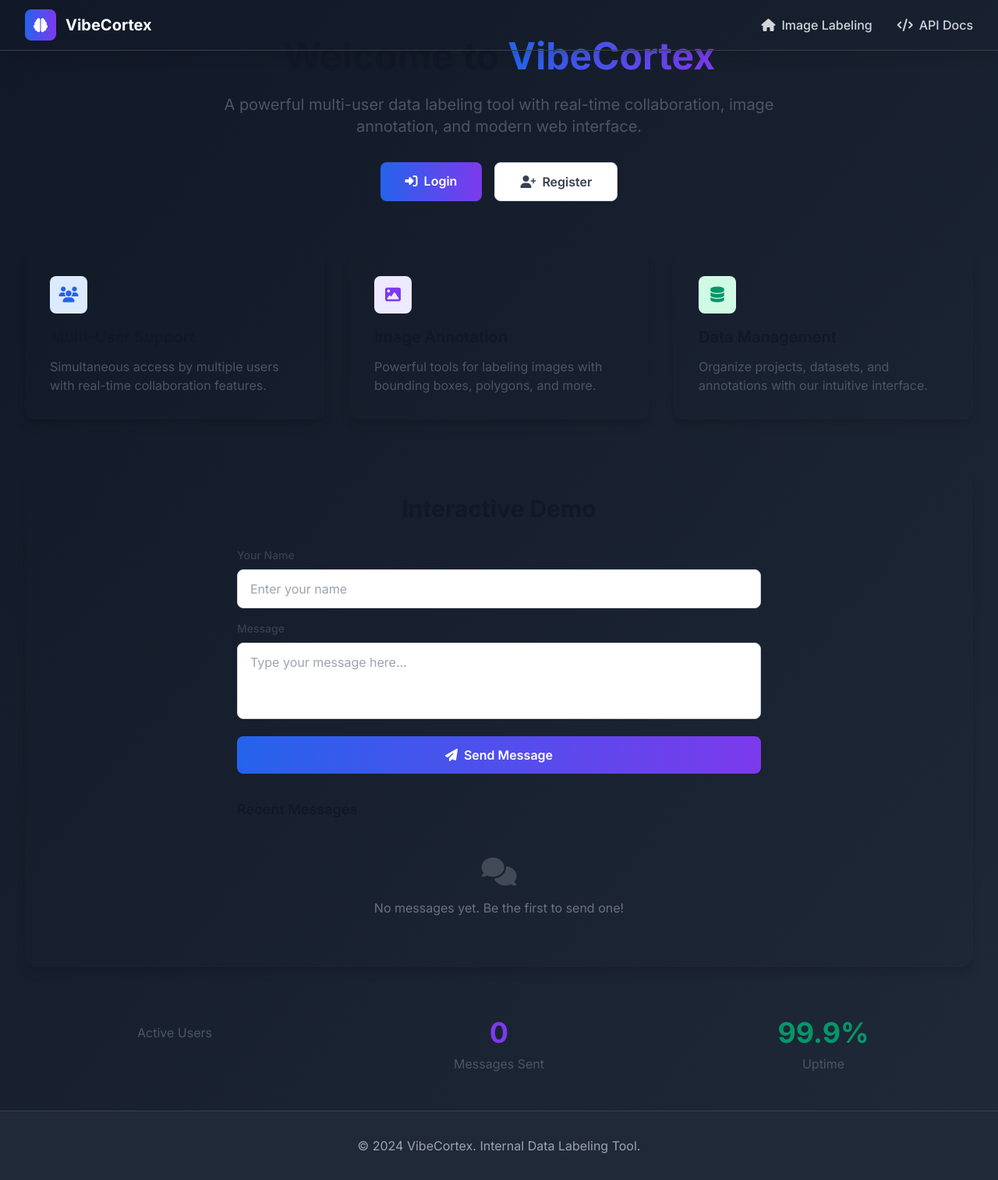
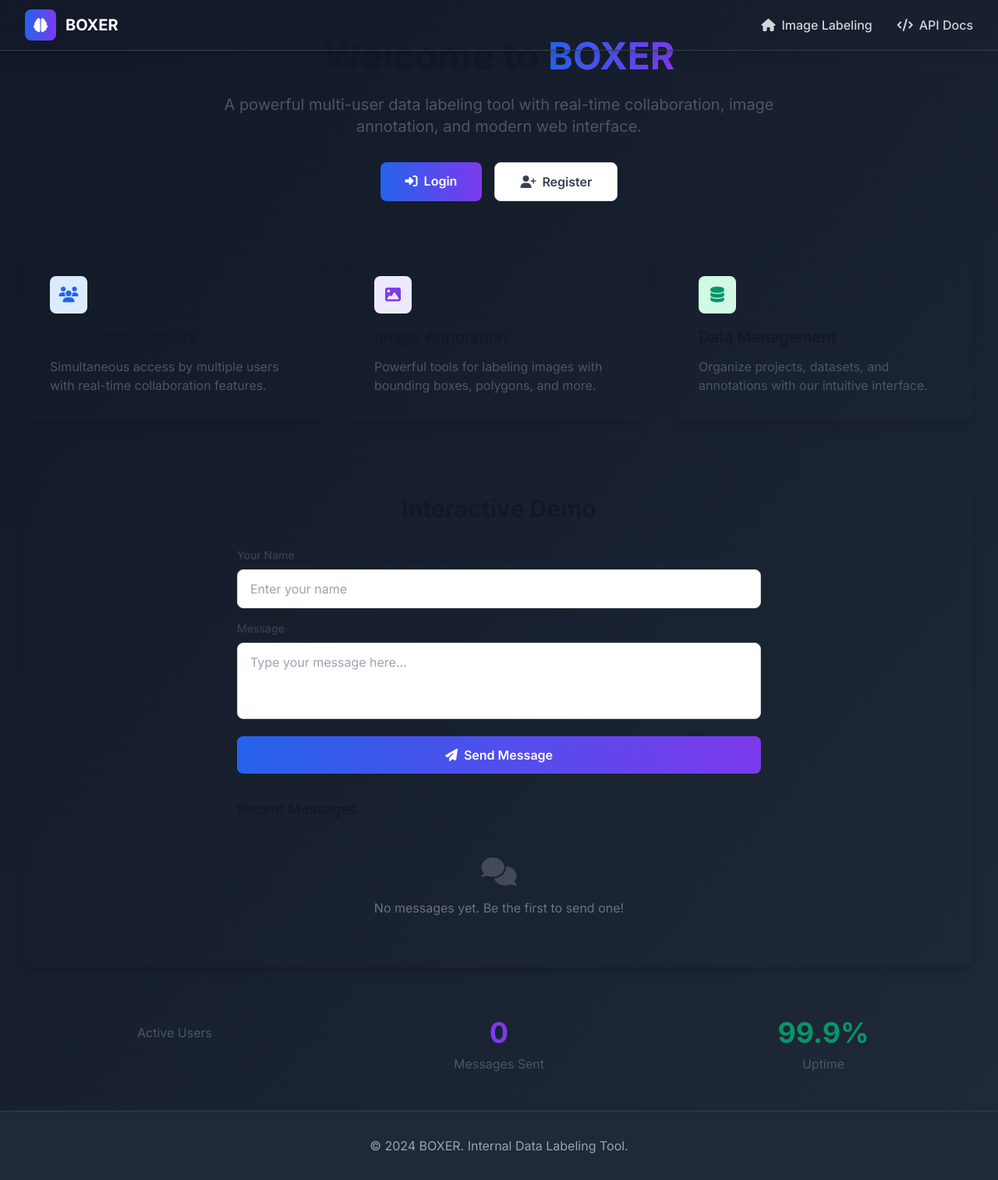
Before and after one commit to peterbbryan/BOXER, a FastAPI app: template templates/index.html in a window 1280 px wide. Shown: the whole page at 78% size. Run offline with FastAPI, Linux system fonts and the light colour scheme; the template is opened without the code that fills it, so the values that code supplies are empty; some libraries are stand-ins or nearby versions.

Commit message:
Rename application from VibeCortex to BOXER throughout the codebase
- Update all references in Python files, HTML templates, and documentation
- Rename package in setup.py from vibecortex to boxer
- Update README with new application name
- Update all test files and configuration files
- All tests passing after rename

```diff
--- a/backend/__init__.py
+++ b/backend/__init__.py
@@ -1,3 +1,3 @@
 """
-VibeCortex Backend Package
+BOXER Backend Package
 """
--- a/backend/database.py
+++ b/backend/database.py
@@ -1,5 +1,5 @@
 """
-Database configuration and models for VibeCortex Data Labeling Tool
+Database configuration and models for BOXER Data Labeling Tool
 """
 
 import os
--- a/backend/image_utils.py
+++ b/backend/image_utils.py
@@ -1,5 +1,5 @@
 """
-Image processing utilities for VibeCortex Data Labeling Tool
+Image processing utilities for BOXER Data Labeling Tool
 """
 
 import os
--- a/backend/main.py
+++ b/backend/main.py
@@ -1,5 +1,5 @@
 """
-VibeCortex Backend - Multi-User Data Labeling Tool
+BOXER Backend - Multi-User Data Labeling Tool
 """
 
 import io
@@ -37,7 +37,7 @@ from backend.image_utils import (
 
 # Create FastAPI app
 app = FastAPI(
-    title="VibeCortex Data Labeling Tool",
+    title="BOXER Data Labeling Tool",
     description="Multi-user data labeling tool with real-time collaboration",
     version="0.1.0",
     docs_url="/api/docs",
@@ -197,7 +197,7 @@ async def read_root(request: Request) -> HTMLResponse:
             "labeling.html",
             {
                 "request": request,
-                "title": "VibeCortex - Image Labeling Tool",
+                "title": "BOXER - Image Labeling Tool",
                 "project": project,
                 "dataset": dataset,
                 "images": images_data,
@@ -216,7 +216,7 @@ async def health_check() -> Dict[str, str]:
     Returns:
         Dict containing status and message indicating the API is running.
     """
-    return {"status": "healthy", "message": "VibeCortex Data Labeling Tool is running!"}
+    return {"status": "healthy", "message": "BOXER Data Labeling Tool is running!"}
 
 
 # Project endpoints
--- a/run.py
+++ b/run.py
@@ -1,6 +1,6 @@
 #!/usr/bin/env python3
 """
-VibeCortex Application Launcher
+BOXER Application Launcher
 Run this script to start the FastAPI web application
 """
 
@@ -20,7 +20,7 @@ os.chdir(backend_dir)
 sys.path.insert(0, str(backend_dir))
 
 if __name__ == "__main__":
-    print("🚀 Starting VibeCortex Data Labeling Tool...")
+    print("🚀 Starting BOXER Data Labeling Tool...")
     print("📍 Backend: FastAPI with SQLAlchemy database")
     print("🎨 Frontend: Modern responsive UI with image annotation")
     port = int(os.environ.get("PORT", 8001))
--- a/setup.py
+++ b/setup.py
@@ -9,14 +9,14 @@ with open("requirements.txt", "r", encoding="utf-8") as fh:
     ]
 
 setup(
-    name="vibecortex",
+    name="boxer",
     version="0.1.0",
     author="Peter Bryan",
     author_email="peterbbryan@gmail.com",
-    description="VibeCortex Data Labeling Tool",
+    description="BOXER Data Labeling Tool",
     long_description=long_description,
     long_description_content_type="text/markdown",
-    url="https://github.com/peterbbryan/VibeCortex",
+    url="https://github.com/peterbbryan/BOXER",
     packages=find_packages(),
     classifiers=[
         "Development Status :: 3 - Alpha",
--- a/static/js/main.js
+++ b/static/js/main.js
@@ -1,4 +1,4 @@
-// VibeCortex Main JavaScript
+// BOXER Main JavaScript
 
 document.addEventListener('DOMContentLoaded', function() {
     // Navigation scroll behavior
--- a/templates/base.html
+++ b/templates/base.html
@@ -3,7 +3,7 @@
 <head>
     <meta charset="UTF-8">
     <meta name="viewport" content="width=device-width, initial-scale=1.0">
-    <title>{% block title %}VibeCortex{% endblock %}</title>
+    <title>{% block title %}BOXER{% endblock %}</title>
 
     <!-- Modern CSS Framework -->
     <link href="https://cdn.jsdelivr.net/npm/tailwindcss@2.2.19/dist/tailwind.min.css" rel="stylesheet">
@@ -26,7 +26,7 @@
                     <div class="w-10 h-10 bg-gradient-to-r from-blue-600 to-purple-600 rounded-lg flex items-center justify-center">
                         <i class="fas fa-brain text-white text-lg"></i>
                     </div>
-                    <span class="text-xl font-bold text-white">VibeCortex</span>
+                    <span class="text-xl font-bold text-white">BOXER</span>
                 </div>
 
                 <!-- Navigation Links -->
@@ -53,7 +53,7 @@
     <footer class="bg-gray-800 border-t border-gray-700 py-8">
         <div class="max-w-7xl mx-auto px-4 sm:px-6 lg:px-8">
             <div class="text-center text-gray-400">
-                <p>&copy; 2024 VibeCortex. Internal Data Labeling Tool.</p>
+                <p>&copy; 2024 BOXER. Internal Data Labeling Tool.</p>
             </div>
         </div>
     </footer>
--- a/templates/index.html
+++ b/templates/index.html
@@ -7,7 +7,7 @@
     <!-- Hero Section -->
     <div class="text-center mb-16">
         <h1 class="text-5xl font-bold text-gray-900 mb-6">
-            Welcome to <span class="bg-gradient-to-r from-blue-600 to-purple-600 bg-clip-text text-transparent">VibeCortex</span>
+            Welcome to <span class="bg-gradient-to-r from-blue-600 to-purple-600 bg-clip-text text-transparent">BOXER</span>
         </h1>
         <p class="text-xl text-gray-600 mb-8 max-w-3xl mx-auto">
             A powerful multi-user data labeling tool with real-time collaboration,
--- a/templates/login.html
+++ b/templates/login.html
@@ -10,7 +10,7 @@
                 <i class="fas fa-brain text-white text-xl"></i>
             </div>
             <h2 class="mt-6 text-center text-3xl font-extrabold text-gray-900">
-                Sign in to VibeCortex
+                Sign in to BOXER
             </h2>
             <p class="mt-2 text-center text-sm text-gray-600">
                 Multi-user data labeling tool
--- a/templates/register.html
+++ b/templates/register.html
@@ -13,7 +13,7 @@
                 Create your account
             </h2>
             <p class="mt-2 text-center text-sm text-gray-600">
-                Join VibeCortex data labeling platform
+                Join BOXER data labeling platform
             </p>
         </div>
 
```
Also changed, not shown: tests/__init__.py (+2 -2 lines), tests/conftest.py (+1 -1 lines), tests/e2e/test_ui_functionality.py (+1 -1 lines), tests/integration/test_api_contracts.py (+1 -1 lines), tests/run_tests.py (+2 -2 lines), tests/run_tests_fixed.py (+1 -1 lines), tests/unit/test_api_endpoints.py (+2 -2 lines), README.md, 1 other file.
